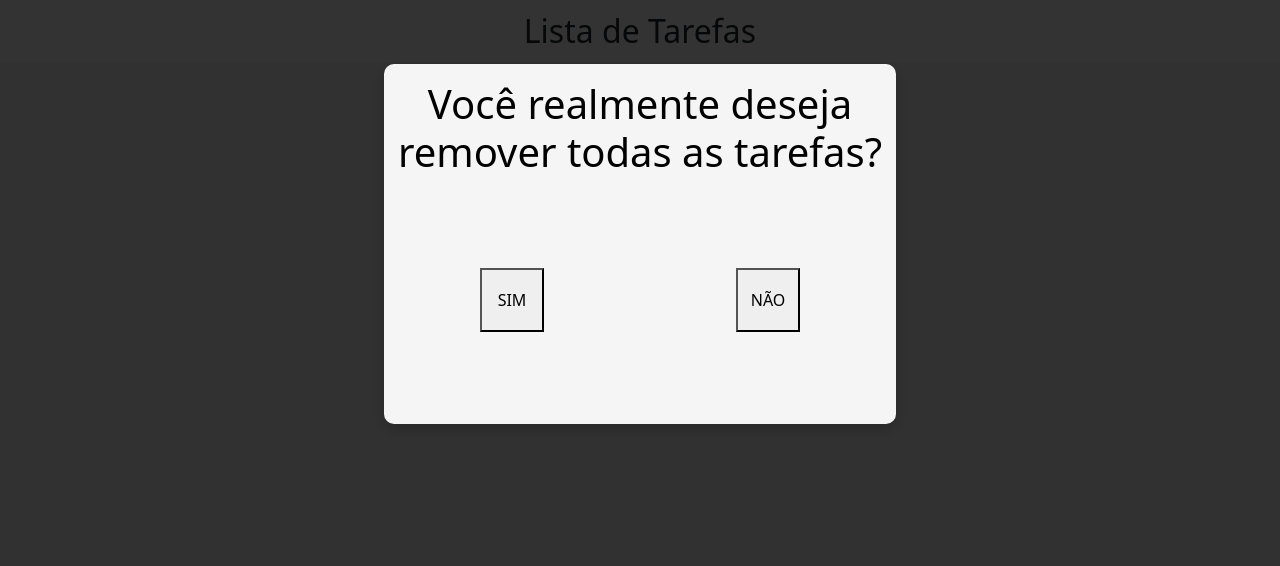
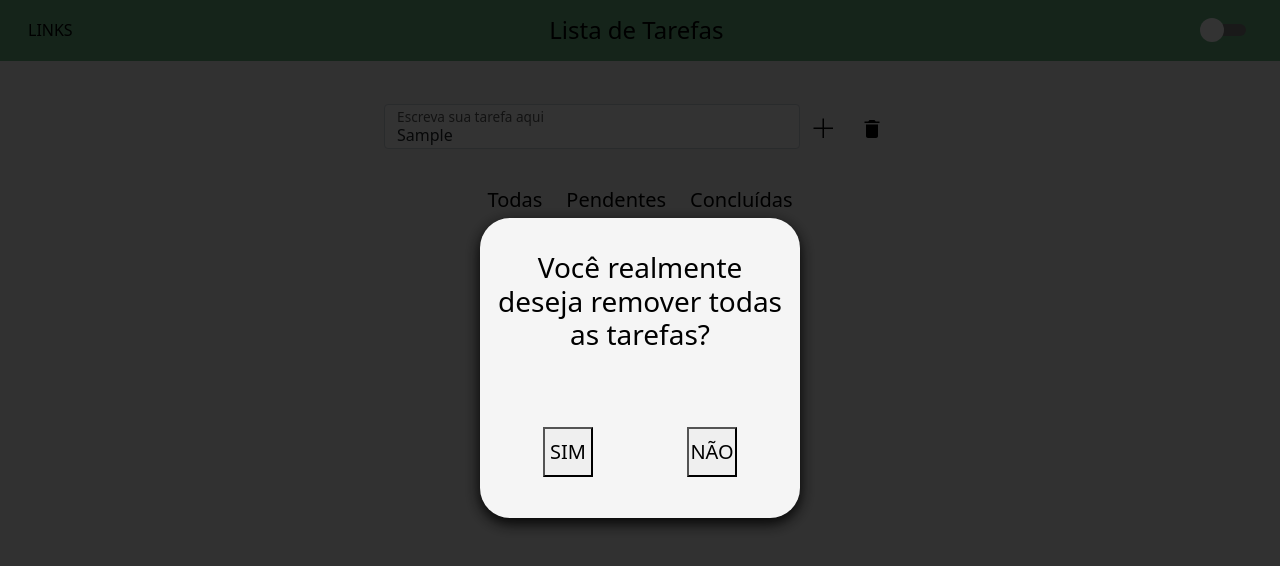
Before and after one commit to eric-kreis/todo-list-2.1, a React (Create React App) app: page / in a window 1280 px wide. Both pictures are taken after typing "Sample" into the empty fields and a click on the button 872 px from the left and 128 px from the top of the page. Shown: the top 566 px of the page. Built offline with nearby package versions, Linux system fonts and the light colour scheme.

Commit message:
Estilizaçao e adicionando tema dark :)

```diff
--- a/package.json
+++ b/package.json
@@ -13,6 +13,7 @@
     "react-icons": "^4.2.0",
     "react-router-dom": "^5.2.0",
     "react-scripts": "^4.0.3",
+    "react-switch": "^6.0.0",
     "styled-components": "^5.3.0",
     "web-vitals": "^1.0.1"
   },
--- a/src/App.js
+++ b/src/App.js
@@ -1,18 +1,53 @@
 import React, { Component } from 'react';
 import { BrowserRouter, Route, Switch } from 'react-router-dom';
-import HomePage from './pages/HomePage';
-import { GlobalStyle } from './styles/styledComponents'
+import { ThemeProvider } from 'styled-components';
+
+import { GlobalStyle } from './styles/global';
+import light from './themes/light';
+import dark from './themes/dark';
 import './styles/bootstrap.min.css'
 import './styles/changingBootstrap.css';
+import HomePage from './pages/HomePage';
+
+const savedTheme = JSON.parse(localStorage.getItem('theme'));
 
 class App extends Component {
+  constructor() {
+    super();
+    this.toggleTheme = this.toggleTheme.bind(this);
+
+    this.state = {
+      theme: savedTheme === null ? light : savedTheme,
+    }
+  }
+
+  toggleTheme() {
+    this.setState(({ theme }) => {
+      if (theme.title === 'light') {
+        localStorage.setItem('theme', JSON.stringify(dark));
+        return { theme: dark };
+      }
+      localStorage.setItem('theme', JSON.stringify(light));
+      return { theme: light };
+    });
+  }
+
   render() {
+    const { theme } = this.state;
+
     return (
       <BrowserRouter>
-        <GlobalStyle />
-        <Switch>
-          <Route exact path="/"><HomePage /></Route>
-        </Switch>
+        <ThemeProvider theme={ theme }>
+          <GlobalStyle />
+          <Switch>
+            <Route exact path="/">
+              <HomePage
+                toggleTheme={ this.toggleTheme }
+                theme={ theme }
+              />
+            </Route>
+          </Switch>
+        </ThemeProvider>
       </BrowserRouter>
     );
   }
--- a/src/components/ConfirmModal.js
+++ b/src/components/ConfirmModal.js
@@ -12,9 +12,9 @@ class ConfirmModal extends Component {
     return (openModal)
       ?
         (
-          <ModalWindow backgroundColor='gray'>
+          <ModalWindow>
             <Modal>
-              <h1>{ children }</h1>
+              <h3>{ children }</h3>
               <button onClick={ handleConfirm } >SIM</button>
               <button onClick={ handleCancel } >NÃO</button>
             </Modal>
--- a/src/pages/HomePage.js
+++ b/src/pages/HomePage.js
@@ -4,7 +4,7 @@ import Header from '../sources/Header';
 import FormContainer from '../components/FormContainer';
 import Tasks from '../components/taskComponents/Tasks';
 import ClearModalContainer from '../components/ClearModalContainer';
-import { PageBody, HomeMain } from '../styles/styledComponents';
+import { HomeMain } from '../styles/styledComponents';
 
 const savedTasks = JSON.parse(localStorage.getItem('tasks'));
 const savedChecks = JSON.parse(localStorage.getItem('checkedItems'));
@@ -182,15 +182,20 @@ class HomePage extends React.Component {
       clearModal,
     } = this.state;
 
+    const { toggleTheme, theme } = this.props;
+
     return (
-      <PageBody backgroundColor="whitesmoke">
+      <section>
         <ClearModalContainer
           show={ show }
           clearModal={ clearModal }
           handleClear={ this.handleClear }
           handleToggleModal={ this.handleToggleModal }
         />
-        <Header>
+        <Header
+          toggleTheme={ toggleTheme }
+          theme={ theme }
+        >
           <h1>Lista de Tarefas</h1>
         </Header>
         <HomeMain>
@@ -215,7 +220,7 @@ class HomePage extends React.Component {
             handleToggleCheck={ this.handleToggleCheck }
           />
         </HomeMain>
-      </PageBody>
+      </section>
     );
   }
 }
--- a/src/sources/Header.js
+++ b/src/sources/Header.js
@@ -1,13 +1,31 @@
 import React, { Component } from 'react';
+import Switch from 'react-switch';
 
 import { PageHeader } from '../styles/styledComponents';
 
 class Header extends Component {
   render() {
-    const { children } = this.props;
+    const {
+      children,
+      theme,
+      toggleTheme,
+    } = this.props;
+
     return (
       <PageHeader>
+        LINKS
         { children }
+        <Switch
+          checked={ theme.title === 'dark' }
+          onChange={ toggleTheme }
+          checkedIcon={ false }
+          uncheckedIcon={ false }
+          height={ 12 }
+          handleDiameter={ 24 }
+          width={ 40 }
+          offColor="#7C7C7C"
+          onColor="#EEE5E9"
+        />
       </PageHeader>
     );
   }
--- /dev/null
+++ b/src/styles/global.js
@@ -0,0 +1,20 @@
+import { createGlobalStyle } from 'styled-components';
+
+export const GlobalStyle = createGlobalStyle`
+  * {
+    padding: 0;
+    margin: 0;
+  }
+
+  body {
+    background-color: ${({ theme }) => theme.colors.background};
+    color: ${({ theme }) => theme.colors.text}
+  }
+
+  .form-floating {
+    width: 100%;
+    display: flex;
+    justify-content: space-between;
+    color: black;
+  }
+`;
--- a/src/styles/styledComponents.js
+++ b/src/styles/styledComponents.js
@@ -1,39 +1,19 @@
-import styled, { createGlobalStyle } from "styled-components";
+import styled from "styled-components";
 
-export const GlobalStyle = createGlobalStyle`
-  * {
-    padding: 0;
-    margin: 0;
-  }
+export const PageHeader = styled.header`
+  align-items: center;
+  background-color: ${({ theme }) => theme.colors.primary};
+  color: ${({ theme }) => theme.colors.text};
+  display: flex;
+  justify-content: space-between;
+  padding: 16px 28px;
 
-  .form-floating {
-    width: 100%;
-    display: flex;
-    justify-content: space-between;
+  h1 {
+    font-size: x-large;
   }
 `;
 
-export const PageHeader = styled.header`
-  background-color: white;
-  display: flex;
-  justify-content: space-around;
-  padding: 12px;
-
-  h1 {
-    font-size: xx-large;
-  }
-`;
-
-export const PageBody = styled.div`
-  width: 100%;
-  margin: auto;
-  min-height: 100vh;
-  background-color: ${(props) => props.backgroundColor};
-  background-size: cover;
-`;
-
 export const HomeMain = styled.main`
-  /* background-color: blue; */
   display: flex;
   flex-wrap: wrap;
   justify-content: space-around;
@@ -61,18 +41,20 @@ export const SectionForm = styled.section`
 export const IconsButtons = styled.button`
   background-color: transparent;
   border: 0;
-  font-size: ${ (props) => {
+  color: ${({ theme }) =>
+    theme.title === 'light' ? 'black' : 'white'};
+  font-size: ${(props) => {
     if (props.large) return '24px';
     if (props.medium) return '20px';
-    return '15px'
+    return '15px';
   }};
   margin: 12px;
 
   :hover {
     color: ${ (props) => {
-      if (props.add) return 'green';
+      if (props.add) return '#63BE25';
       if (props.clear) return 'red';
-      return 'blue';
+      return '#015CC8';
     } };
   }
 `;
@@ -80,11 +62,13 @@ export const IconsButtons = styled.button`
 export const FormShowButtons = styled.button`
   background-color: transparent;
   border: 0;
+  color: ${({ theme }) =>
+    theme.title === 'light' ? 'black' : 'white'};
   font-size: 20px;
   margin: 12px;
 
   :hover {
-    color: blue;
+    color: #015CC8;
   }
 `;
 
@@ -95,7 +79,7 @@ export const TaskList = styled.ul`
   justify-content: space-between;
   list-style-type: none;
   min-width: 400px;
-  padding: 38px;
+  padding: 0 38px;
   width: 150%;
 `;
 
@@ -161,32 +145,36 @@ export const EditInputSection = styled.section`
 `;
 
 export const ModalWindow = styled.main`
-  background-color: rgba(0, 0, 0, 0.8);
+  background-color: ${({ theme }) => theme.modal.windowBackground};
   height: 100%;
-  padding-top: 64px;
+  display: flex;
+  padding-bottom: 64px;
   position: fixed;
   width: 100%;
   z-index: 10;
 `;
 
 export const Modal = styled.div`
-  background: whitesmoke;
-  box-shadow: 0 5px 16px rgba(0, 0, 0, 0.2);
-  border-radius: 10px;
-  color: #000;
+  align-items: center;
+  background-color: ${({ theme }) => theme.modal.modalBackground};
+  box-shadow: 0 5px 16px black;
+  border-radius: 30px;
+  color: ${({ theme }) => theme.colors.text};
   display: flex;
   flex-flow: row wrap;
+  height: 300px;
   justify-content: space-around;
-  height: 360px;
-  width: 40%;
   margin: auto;
-  padding-top: 16px;
+  min-width: 150px;
+  padding: 0 16px 8px 16px;
   position: relative;
   text-align: center;
+  width: 25%;
   z-index: 10;
 
   button {
-    height: 64px;
-    width: 64px;
+    font-size: 20px;
+    height: 50px;
+    width: 50px;
   }
 `;
--- /dev/null
+++ b/src/themes/dark.js
@@ -0,0 +1,16 @@
+const dark = {
+  title: 'dark',
+  colors: {
+    primary: '#374B4A',
+    secondary: '#982649',
+
+    background: '#222',
+    text: '#fff',
+  },
+  modal: {
+    windowBackground: 'rgba(255, 255, 255, 0.664)',
+    modalBackground: '#222',
+  }
+}
+
+export default dark;
--- /dev/null
+++ b/src/themes/light.js
@@ -0,0 +1,16 @@
+const light = {
+  title: 'light',
+  colors: {
+    primary: '#68B684',
+    secondary: '#982649',
+
+    background: 'whitesmoke',
+    text: 'black',
+  },
+  modal: {
+    windowBackground: 'rgba(0, 0, 0, 0.8)',
+    modalBackground: 'whitesmoke',
+  },
+};
+
+export default light;
```
Also changed, not shown: 2 other files (tests, documents, lock files or other folders).
